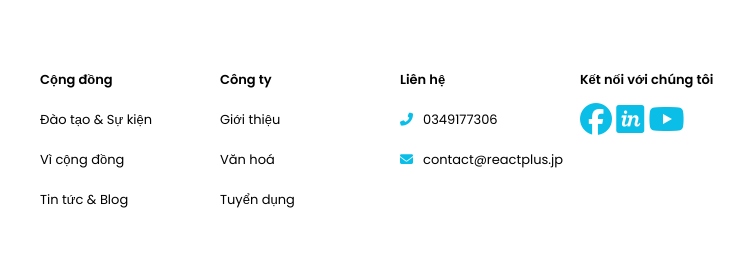
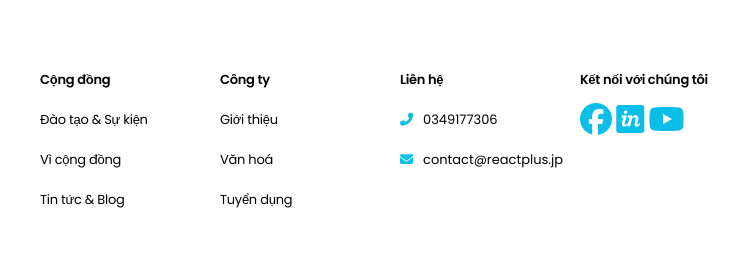
Before and after one commit to K1-ReactPlus/RP_Assignment, a plain HTML site: page Home/index.html in a window 1280 px wide. Shown: the part 3100-3359 px from the top of the page, 420-1173 px from the left. Drawn offline with nearby package versions, Linux system fonts and the light colour scheme.

Commit message:
update sources

```diff
--- a/Home/index.html
+++ b/Home/index.html
@@ -290,27 +290,27 @@
                 </div>
                 <div class="footerItemA">
                     <div class="footerItem1">
-                        <a href=""><b>Cộng đồng</b> </a> <br>
-                        <a href="">Đào tạo & Sự kiện</a><br>
-                        <a href="">Vì cộng đồng</a><br>
-                        <a href="">Tin tức & Blog</a>
+                        <a class="footerItem__title" href=""><b>Cộng đồng</b> </a> <br>
+                        <a class="footerItem__content" href="">Đào tạo & Sự kiện</a><br>
+                        <a class="footerItem__content" href="">Vì cộng đồng</a><br>
+                        <a class="footerItem__content" href="">Tin tức & Blog</a>
                     </div>
                     <div class="footerItem2">
-                        <a href=""><b>Công ty</b> </a><br>
-                        <a href="">Giới thiệu</a><br>
-                        <a href="">Văn hoá</a><br>
-                        <a href="">Tuyển dụng</a>
+                        <a class="footerItem__title" href=""><b>Công ty</b> </a><br>
+                        <a class="footerItem__content" href="">Giới thiệu</a><br>
+                        <a class="footerItem__content" href="">Văn hoá</a><br>
+                        <a class="footerItem__content" href="">Tuyển dụng</a>
                     </div>
 
                 </div>
                 <div class="footerItemB">
                     <div class="footerItem3">
-                        <a href=""><b>Liên hệ</b> </a><br>
+                        <a class="footerItem__title" href=""><b>Liên hệ</b> </a><br>
                         <a href=""><i class="fas fa-phone-alt" style="margin-right: 10px; color: #0BBEE7"></i><img src="" alt="">0349177306</a><br>
                         <a href=""><i class="fas fa-envelope" style="margin-right: 10px; color: #0BBEE7"></i><img src="" alt="">contact@reactplus.jp</a>
                     </div>
                     <div class="footerItem4">
-                        <a href=""><b>Kết nối với chúng tôi</b></a><br>
+                        <a class="footerItem__title" href=""><b>Kết nối với chúng tôi</b></a><br>
                         <div class="item-icon">
                             <a href=""><i class="fab fa-facebook" sizes=33px></i></a>
                             <a href=""><i class="fab fa-invision"></i></a>
```
